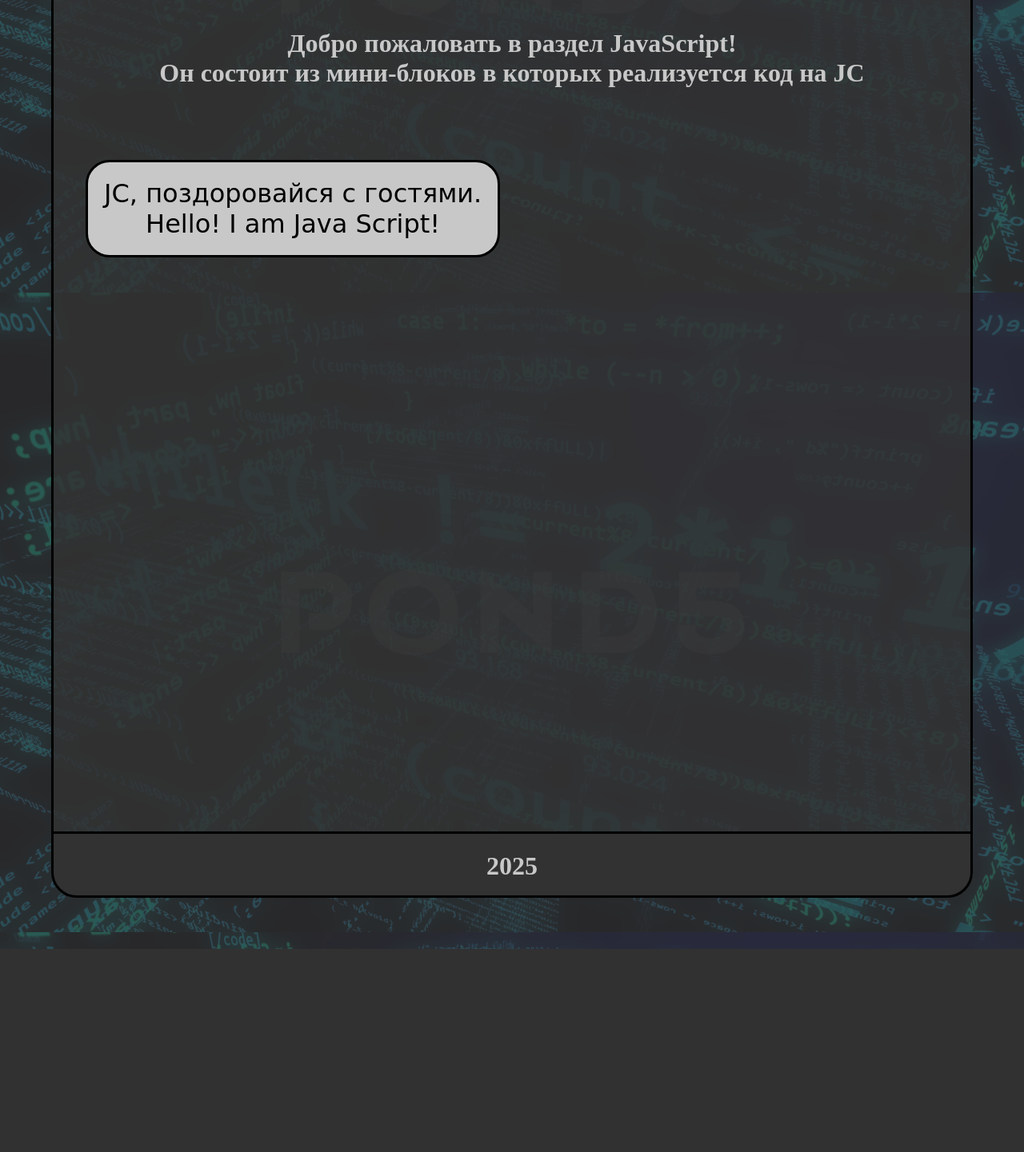
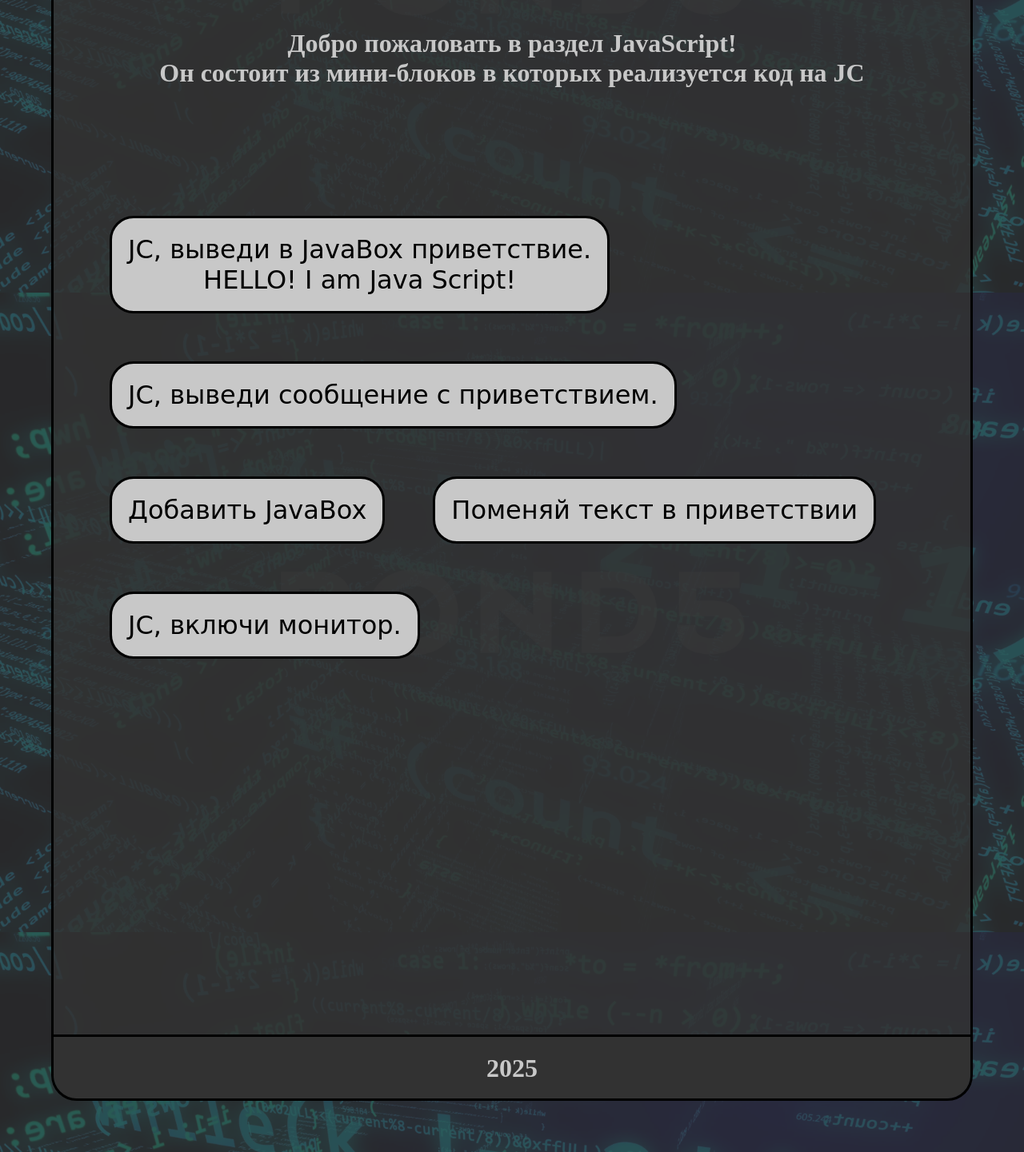
Before and after one commit to Reddevilarmy84/Django_project, a Django app: page /java-script in a window 1280 px wide. Shown: the part 434-1875 px from the top of the page at 80% size. Before the commit the page ends 1621 px from the top, so only its background shows below. Run offline with Django 5.2, Linux system fonts and the light colour scheme.

Commit message:
добавить несколько новых FlexBox

```diff
--- /dev/null
+++ b/mysite/main/static/main/JC/main.js
@@ -0,0 +1,5 @@
+
+
+function showmessage () {
+    alert('HELLO! I am Java Script!')
+}
--- a/mysite/main/static/main/css/main.css
+++ b/mysite/main/static/main/css/main.css
@@ -39,7 +39,6 @@
     display: flex;
     margin-left: 5px;
     margin-top: 7px;
-
     position: sticky;
     top: -0.2rem;
     height: 3rem;
@@ -51,7 +50,8 @@
 .content {
     padding: 40px;
     display: flex;
-    height: 110vh;
+    flex-wrap: wrap;
+    height: max-content;
     text-align: center;
     margin-top: 50px;
 
@@ -97,6 +97,7 @@ header h1 {
 }
 
 .JavaBox {
+    margin: 30px 30px;
     padding: 20px;
     height: max-content;
     width: max-content;
@@ -105,6 +106,20 @@ header h1 {
     font-family: "Comic Sans MS";
     font-size: 2rem;
     border-radius: 30px;
+}
+
+#monitor {
+    display: none;
+    text-align: center;
+    position: fixed;
+    top: 260px;
+    right: 30px;
+    float: right;
+    height: 200px;
+    width: 400px;
+    background-color: #0e0d0d;
+    border: #ff0000 solid 4px;
+    border-radius: 20px;
 }
 
 .form {
--- a/mysite/main/templates/main/JavaScript.html
+++ b/mysite/main/templates/main/JavaScript.html
@@ -4,17 +4,53 @@
     {{ title }}
 {% endblock %}
 {% block header %}
-    <h1>{{ header}}!</h1>
+    <h1>{{ header }}!</h1>
+
 {% endblock %}
 {% block content %}
-    <h1 style="text-align: center; margin-top: 40px">Добро пожаловать в раздел JavaScript!<br>
-    Он состоит из мини-блоков в которых реализуется код на JC</h1>
-    <div class="content">
+    <div id="monitor"><h1>Отображение изменений</h1></div>
+    <h1 id="greet" style="text-align: center; margin-top: 40px">Добро пожаловать в раздел JavaScript!<br>
+    Он состоит из мини-блоков в которых реализуется код на JC</h1><br>
+    <div id="parentElement" class="content">
         <div class="JavaBox">
-            JC, поздоровайся с гостями.<br>
+            JC, выведи в JavaBox приветствие.<br>
             <script>
-                document.write('Hello! I am Java Script!')
+                document.write('HELLO! I am Java Script!')
+            </script>
+        </div>
+        <div class="JavaBox" onclick="showmessage ()">
+            JC, выведи сообщение с приветствием.<br>
+        </div>
+        <div class="JavaBox" onclick="f ()">
+            Добавить JavaBox<br>
+            <script>
+                function  f () {
+                    let parent = document.getElementById('parentElement');
+                    let newElement = document.createElement('div');
+                    newElement.className = "JavaBox";
+                    newElement.textContent = "Новый JavaBox";
+                    parent.appendChild(newElement);
+                }
+            </script>
+        </div>
+        <div class="JavaBox" onclick="changeHeader ()">
+            Поменяй текст в приветствии<br>
+            <script>
+                function changeHeader () {
+                    let greet = document.getElementById('greet')
+                    greet.innerHTML = "Изменили текст в приветствии"
+                }
+            </script>
+        </div>
+        <div class="JavaBox" id="turn" onclick="turnOn ()">
+            JC, включи монитор.<br>
+            <script>
+                function turnOn () {
+                    let monitor = document.getElementById('monitor');
+                    monitor.style.display = "flex";
+                }
             </script>
         </div>
     </div>
+    <div style="height: 50vh"></div>
 {% endblock %}
--- a/mysite/main/templates/main/layout.html
+++ b/mysite/main/templates/main/layout.html
@@ -8,6 +8,7 @@
     <link rel="stylesheet" href="{% static 'main/css/main.css' %}">
     <link rel="icon" type="image/png" sizes="32x32" href="{% static 'main/img/favicon-32x32.png' %}">
     <link rel="icon" type="image/png" sizes="16x16" href="{% static 'main/img/favicon-16x16.png' %}">
+    <script type="text/javascript" src="{% static 'main/JC/main.js' %}"></script>
     <title>{% block title %}{% endblock %}</title>
 <body id="body">
     <div id="tinting">
--- a/mysite/mysite/settings.py
+++ b/mysite/mysite/settings.py
@@ -117,7 +117,7 @@ USE_TZ = True
 # Static files (CSS, JavaScript, Images)
 # https://docs.djangoproject.com/en/5.1/howto/static-files/
 
-STATIC_URL = 'static/'
+STATIC_URL = '/static/'
 
 # Default primary key field type
 # https://docs.djangoproject.com/en/5.1/ref/settings/#default-auto-field
@@ -125,5 +125,5 @@ STATIC_URL = 'static/'
 DEFAULT_AUTO_FIELD = 'django.db.models.BigAutoField'
 
 STATICFILES_DIRS = [
-    BASE_DIR / '/static',
+    BASE_DIR / 'main/static',
 ]
```
